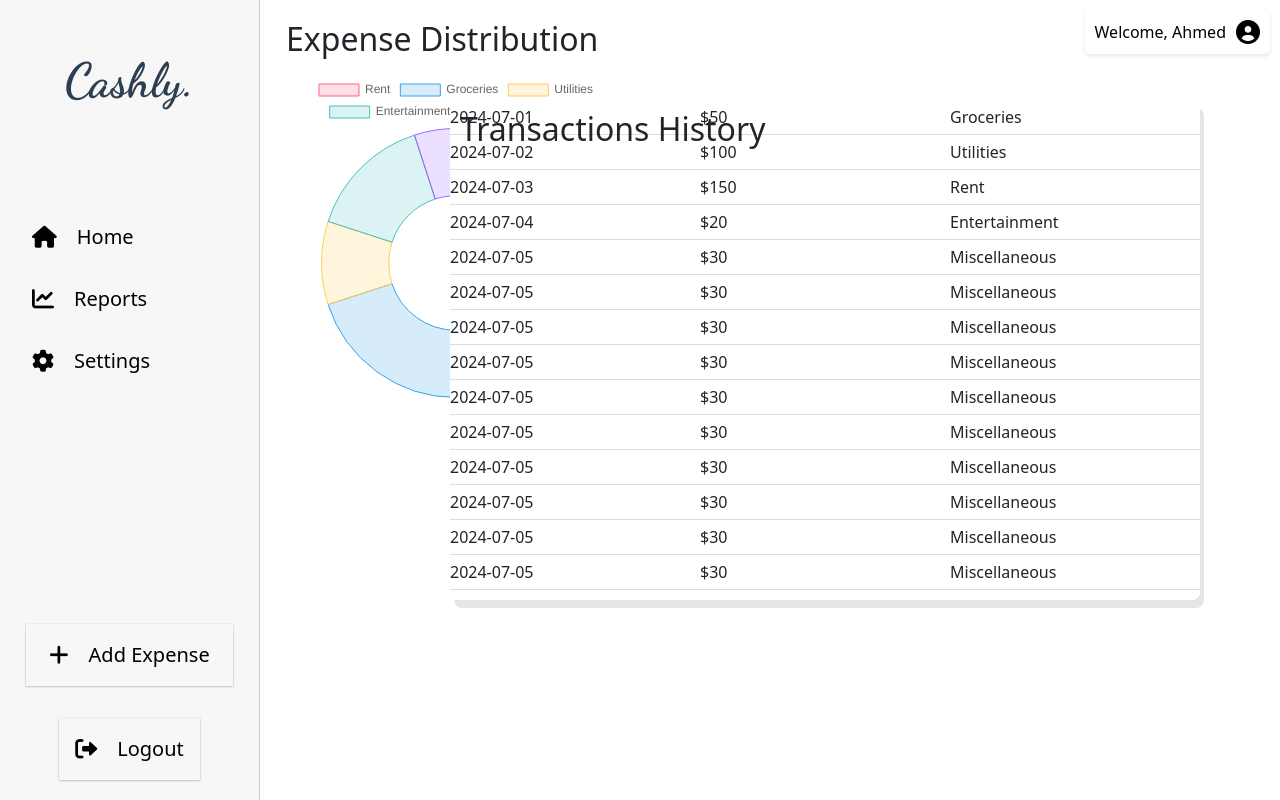
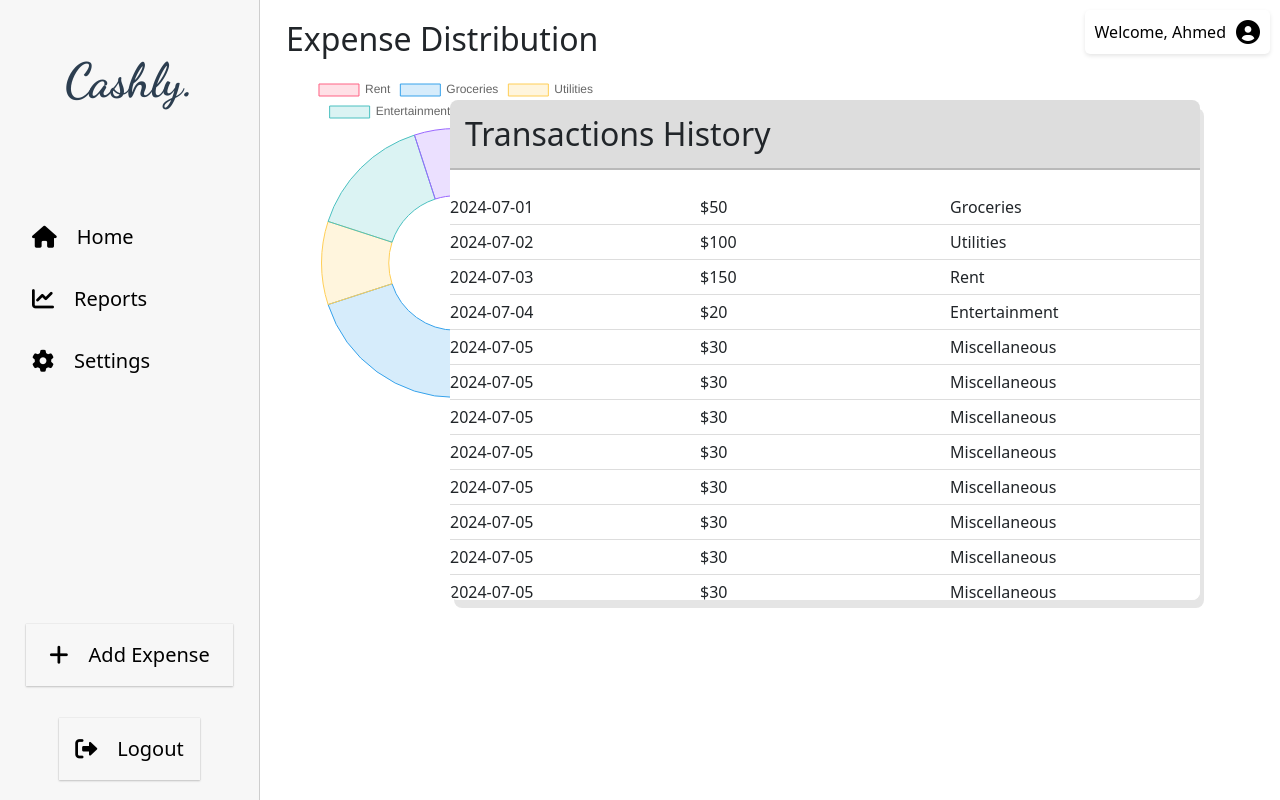
Before and after one commit to ahmedselamin/cashlysvv, a React (Create React App) app: page /home in a window 1280 px wide. Built offline with nearby package versions, Linux system fonts and the light colour scheme.

Commit message:
h2 position fix

```diff
--- a/src/components/Transactions/Transactions.css
+++ b/src/components/Transactions/Transactions.css
@@ -12,11 +12,14 @@
 }
 
 .transactions-history h2 {
+  position: sticky;
+  top: 0;
+  padding: 15px;
+  z-index: 1;
+  background-color: #ddd;
+  border-bottom: 2px solid #b9b9b9;
   margin-top: 0;
   margin-bottom: 20px;
-  position: inherit;
-  padding: 10px;
-  width: 700px;
 }
 
 .transactions-history ul {
```
